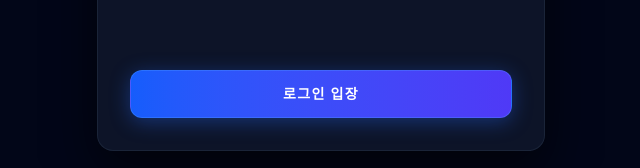
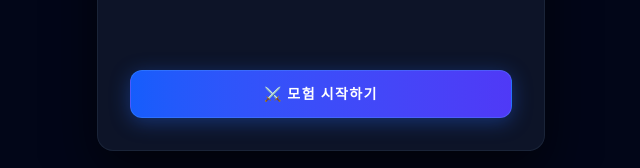
Before and after one commit to dwune08/studyquest, a React (Vite) app in the folder studyquest-frontend/study-quest/: page /users/login in a window 1280 px wide. Shown: the part 551-719 px from the top of the page, without its empty margins (319-959 px from the left). Built offline with nearby package versions, Linux system fonts and the light colour scheme.

Commit message:
feat: 선생님, 학생 라디오 버튼 클릭 시 버튼 이름 수정 로그인 페이지 버튼 이름 수정

```diff
--- a/studyquest-frontend/study-quest/src/components/user/JoinComponent.jsx
+++ b/studyquest-frontend/study-quest/src/components/user/JoinComponent.jsx
@@ -55,6 +55,7 @@ const JoinComponent = ({ onSuccess }) => {
           <div className="flex gap-3 bg-slate-950/60 border border-slate-800 rounded-lg p-1.5 px-3">
             <label className="flex items-center gap-1.5 cursor-pointer text-xs text-slate-300 hover:text-white transition-colors">
               <input
+                id="user-teacher"
                 type="radio"
                 name="userType"
                 value="teacher"
@@ -66,6 +67,7 @@ const JoinComponent = ({ onSuccess }) => {
             <span className="text-slate-800">|</span>
             <label className="flex items-center gap-1.5 cursor-pointer text-xs text-slate-300 hover:text-white transition-colors">
               <input
+                id="user-student"
                 type="radio"
                 name="userType"
                 value="student"
@@ -87,6 +89,7 @@ const JoinComponent = ({ onSuccess }) => {
             value={formData.email}
             onChange={handleChange}
             placeholder="quest@study.com"
+            autoComplete="username"
             required
             className="w-full bg-slate-950/50 border border-slate-800 rounded-lg h-10 px-3 text-sm text-slate-200 placeholder-slate-600 outline-none focus:border-blue-500 focus:ring-1 focus:ring-blue-500 transition-all"
           />
@@ -102,6 +105,7 @@ const JoinComponent = ({ onSuccess }) => {
             value={formData.password}
             onChange={handleChange}
             placeholder="••••••••"
+            autoComplete="new-password"
             required
             className="w-full bg-slate-950/50 border border-slate-800 rounded-lg h-10 px-3 text-sm text-slate-200 placeholder-slate-600 outline-none focus:border-blue-500 focus:ring-1 focus:ring-blue-500 transition-all"
           />
@@ -180,7 +184,7 @@ const JoinComponent = ({ onSuccess }) => {
         type="submit"
         className="w-full h-12 bg-gradient-to-r from-blue-600 to-indigo-600 hover:from-blue-500 hover:to-indigo-500 text-white font-bold text-sm tracking-widest rounded-xl transition-all duration-200 shadow-[0_4px_20px_rgba(37,99,235,0.4)] active:scale-[0.98] cursor-pointer border border-blue-400/30 shrink-0 mt-auto"
       >
-        {formData.userType === "student" ? '🗡️ 모험가 등록' : '👑 길드 마스터 등록'}
+        {formData.userType === 'student' ? '🗡️ 모험가 등록' : '👑 길드 마스터 등록'}
       </button>
     </form>
   );
--- a/studyquest-frontend/study-quest/src/pages/user/LoginPage.jsx
+++ b/studyquest-frontend/study-quest/src/pages/user/LoginPage.jsx
@@ -290,7 +290,7 @@ const LoginPage = () => {
             type="submit"
             className="w-full h-12 bg-gradient-to-r from-blue-600 to-indigo-600 hover:from-blue-500 hover:to-indigo-500 text-white font-bold text-sm tracking-widest rounded-xl transition-all duration-200 shadow-[0_4px_20px_rgba(37,99,235,0.4)] active:scale-[0.98] cursor-pointer border border-blue-400/30 shrink-0 mt-auto"
           >
-            {isLoginTab ? '로그인 입장' : '퀘스트 시작하기'}
+            {isLoginTab ? '⚔️ 모험 시작하기' : formData.userType === "student" ? '🗡️ 모험가 등록' : '👑 길드 마스터 등록'}
           </button>
         </form>
       </div>
```
